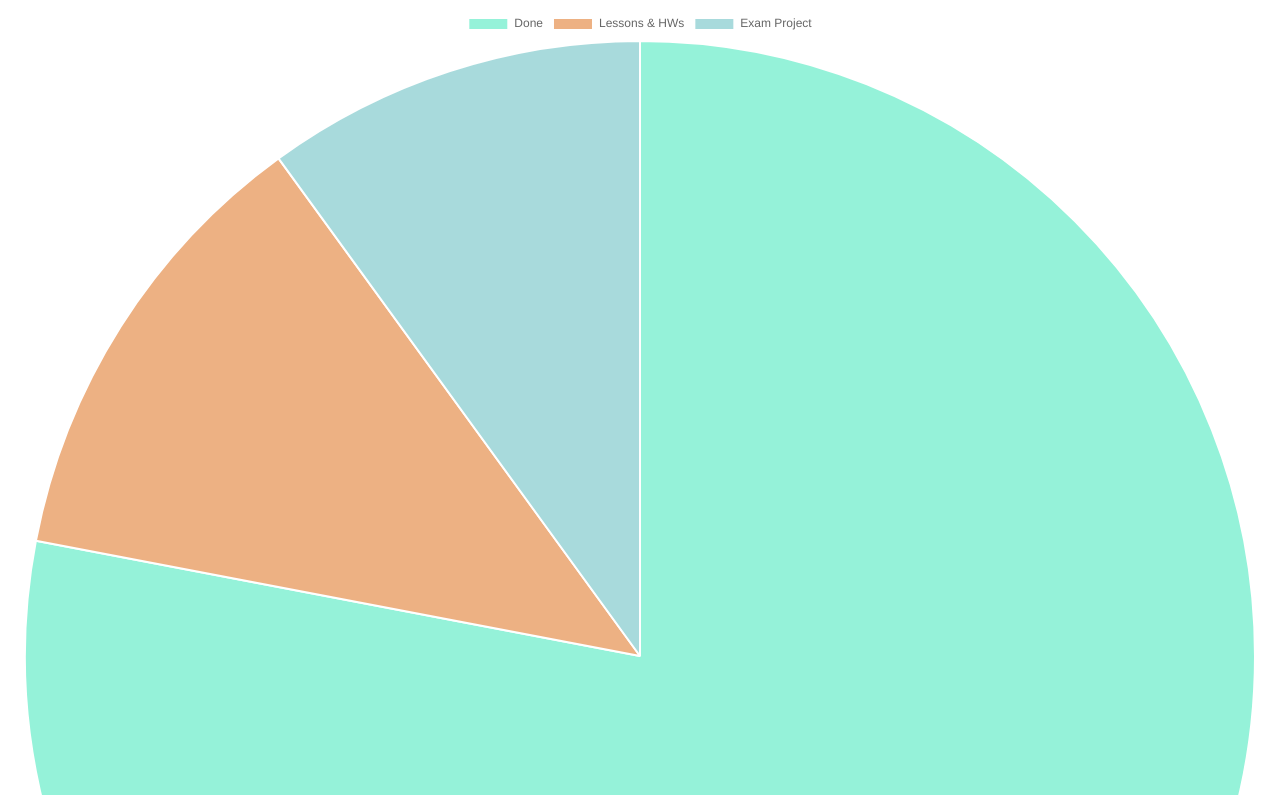
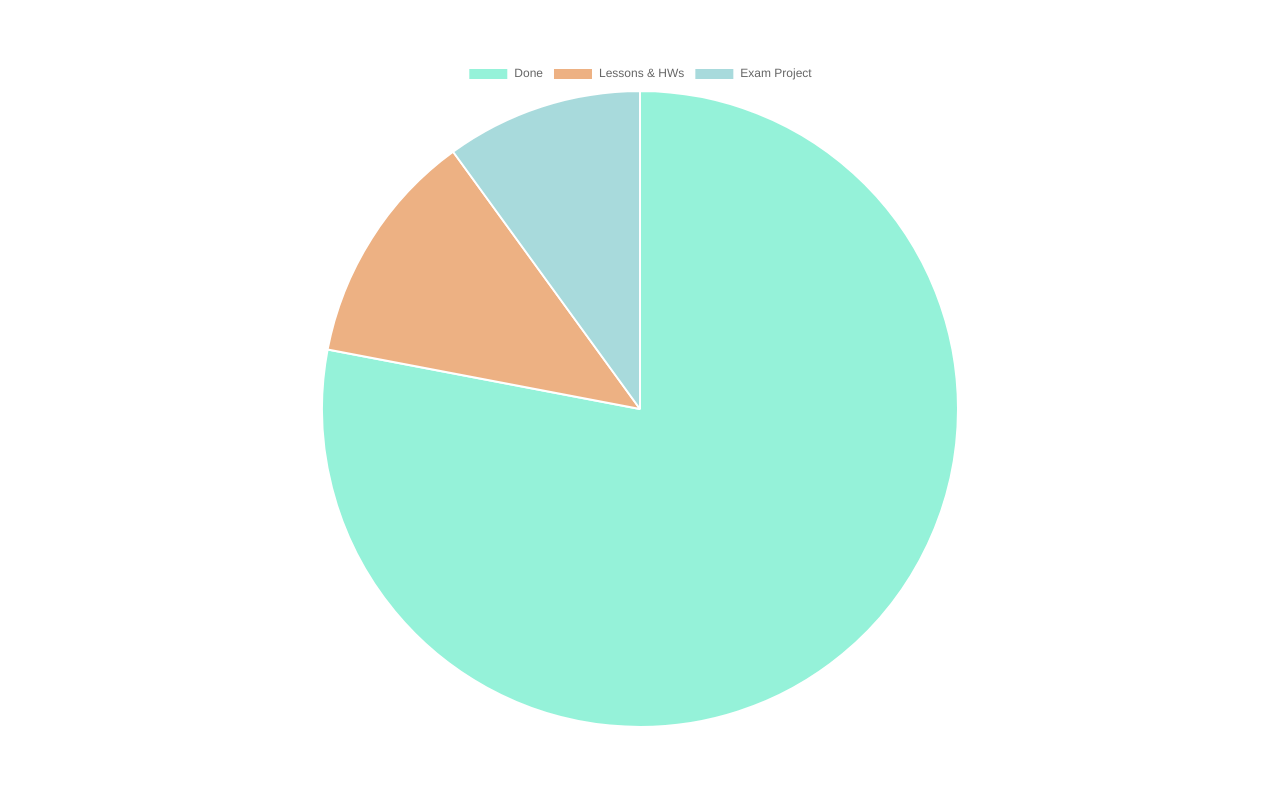
Before and after one commit to alienat3d/chart, a plain HTML site: page index.html in a window 1280 px wide. Shown: the top 795 px of the page. Drawn offline with nearby package versions, Linux system fonts and the light colour scheme.

Commit message:
upd(styles)

```diff
--- a/script.js
+++ b/script.js
@@ -21,15 +21,19 @@ const data = {
 new Chart(ctx, {
 	type: 'pie',
 	data: data,
-	plugins: {
+	options: {
+		layout: {
+				padding: {
+					top: 50
+				}
+		},
 		plugins: {
 			legend: {
 				title: {
-					padding: {
-						top: 50
-					}
+					padding: 200
 				}
 			}
 		}
 	}
 });
+// options.plugins.legend.title
--- a/style.css
+++ b/style.css
@@ -1,3 +1,3 @@
-/* canvas {
+canvas {
 	max-height: 90vh;
-} */
+}
```
Lines whose indentation alone changed are shown as unchanged.
